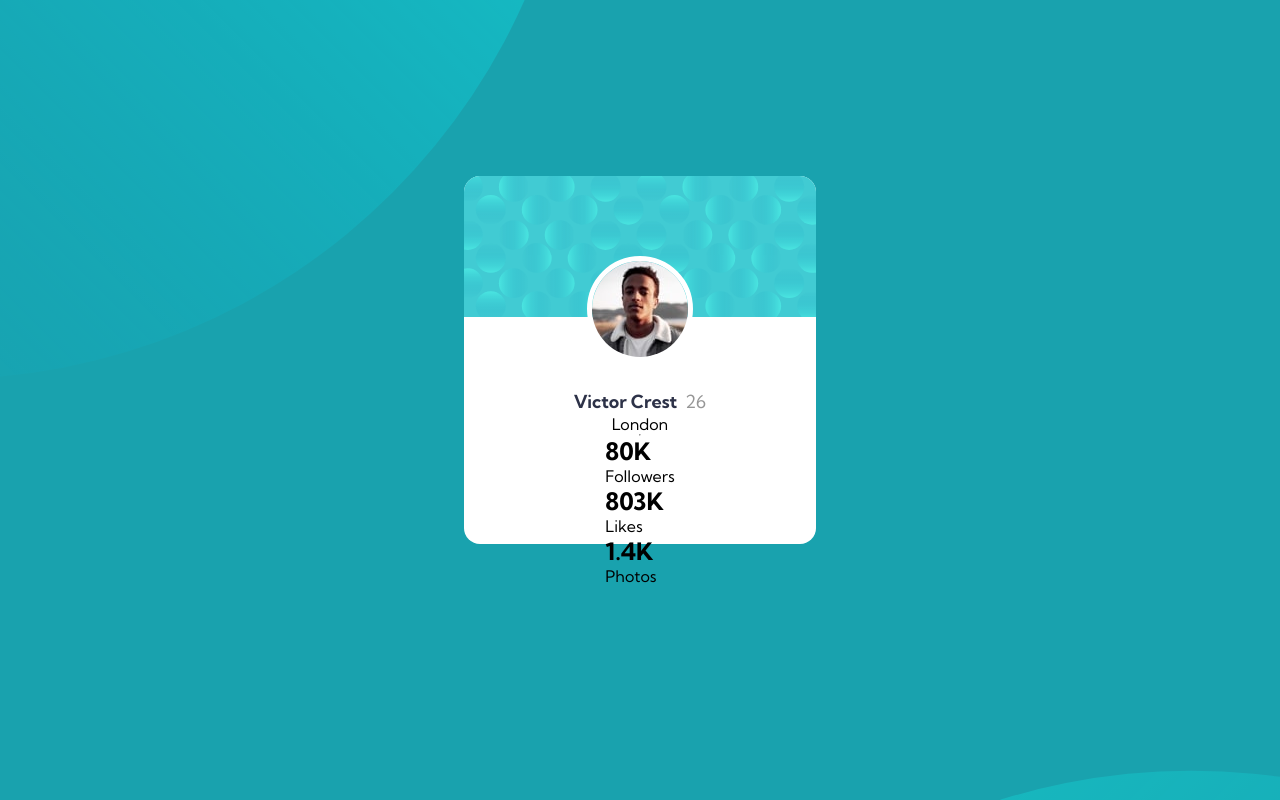
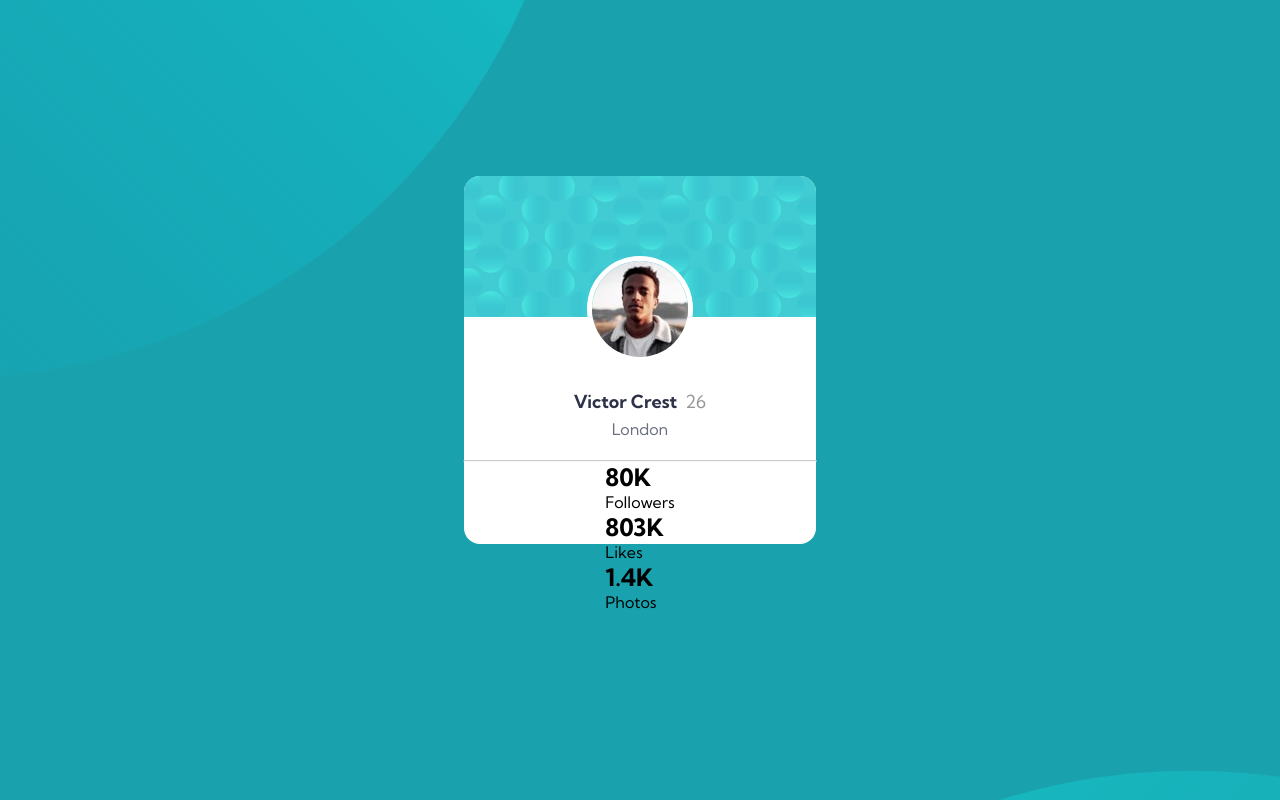
Before and after one commit to itsteatv/profile-card-component, a React (Vite) app: page / in a window 1280 px wide. Built offline with nearby package versions, Linux system fonts and the light colour scheme.

Commit message:
UI Updated 💄

```diff
--- a/src/App.css
+++ b/src/App.css
@@ -6,7 +6,7 @@
   --white: white;
   --very-dark-blue: hsl(229, 23%, 23%);
   --grayish-blue: hsl(227, 10%, 46%);
-  --Dark-gray: hsl(0, 0%, 59%)
+  --Dark-gray: hsl(0, 0%, 59%);
 }
 
 * {
@@ -80,3 +80,14 @@ img {
   margin-left: 0.25rem;
   font-weight: 500;
 }
+
+.location {
+  color: var(--grayish-blue);
+  padding: 0.313rem;
+}
+
+hr {
+  margin-top: 1rem;
+  width: 100%;
+  opacity: 0.5;
+}
```
Lines whose indentation alone changed are shown as unchanged.
